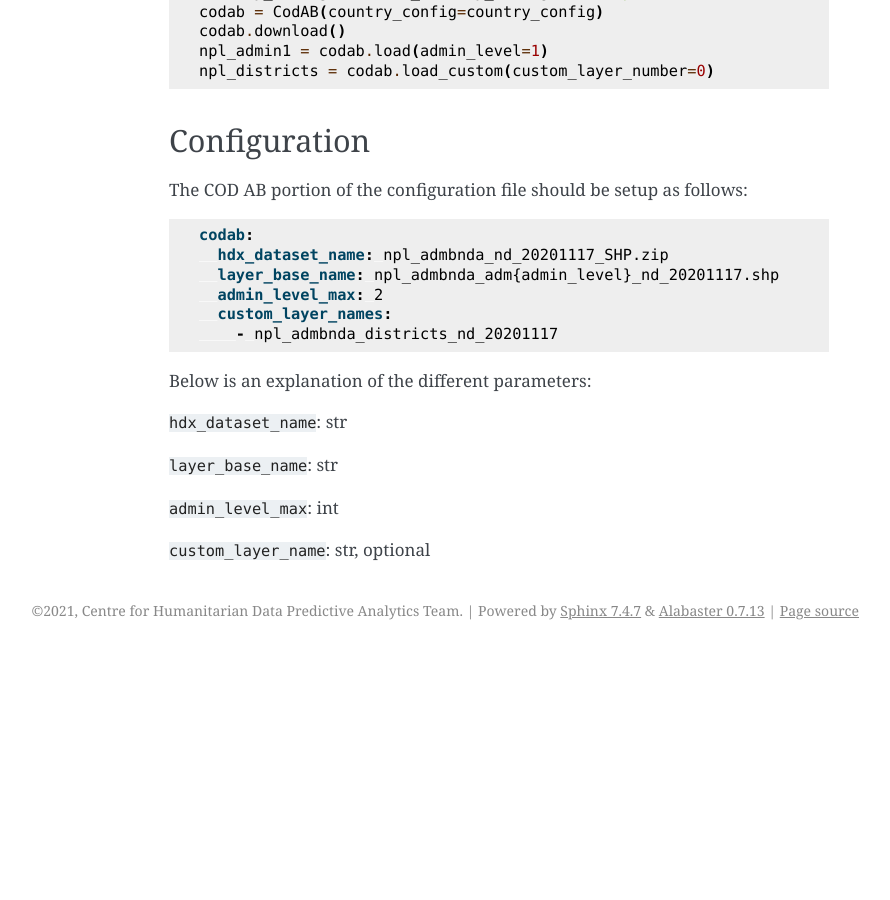
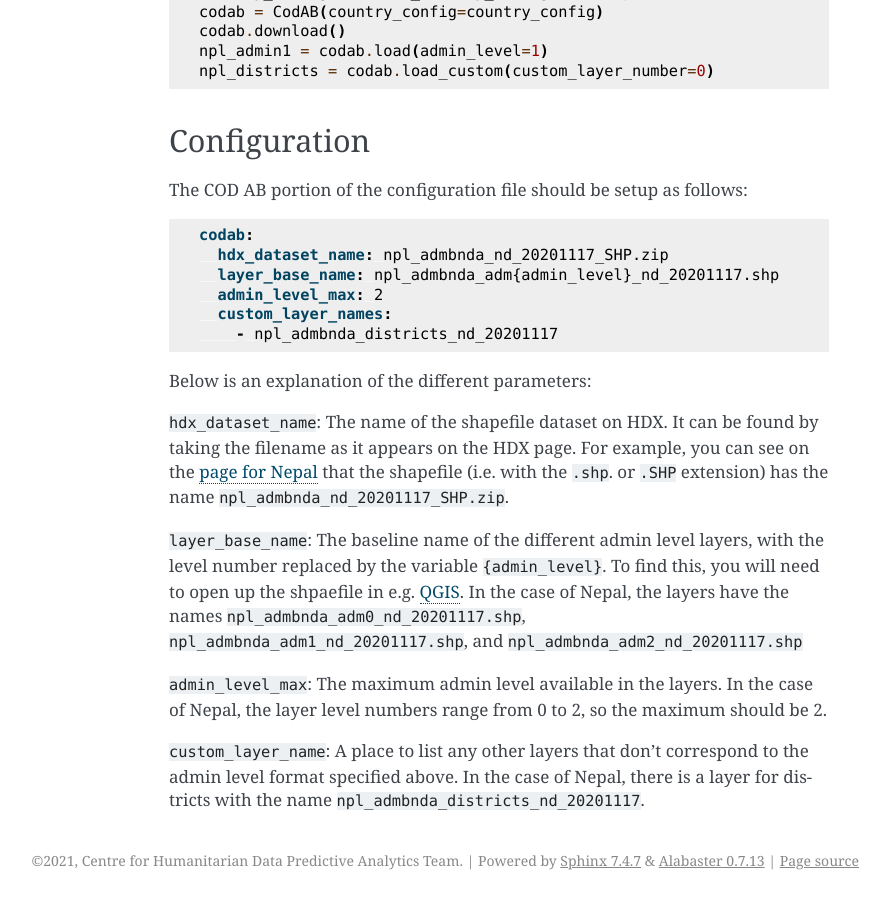
Before and after one commit to OCHA-DAP/ocha-anticipy, a Sphinx documentation site: the page built from docs/source/datasources/codab.rst, in a window 1280 px wide and 900 px high, scrolled down 1126 px. Shown: the whole window, without its empty margins (251-1141 px from the left). Built offline with Sphinx 7.4.7, drawn with Linux system fonts in a browser that asks for light colours; before the commit the page ends 1776 px from its top, so only the background shows below that.

Commit message:
Added COD AB config info

```diff
--- a/docs/source/datasources/codab.rst
+++ b/docs/source/datasources/codab.rst
@@ -83,10 +83,21 @@ should be setup as follows:
 
 Below is an explanation of the different parameters:
 
-``hdx_dataset_name``: str
+``hdx_dataset_name``: The name of the shapefile dataset on HDX. It can be found by taking
+the filename as it appears on the HDX page. For example, you can see on the
+`page for Nepal <https://data.humdata.org/dataset/cod-ab-npl>`_ that the shapefile
+(i.e. with the ``.shp``. or ``.SHP`` extension) has the name
+``npl_admbnda_nd_20201117_SHP.zip``.
 
-``layer_base_name``: str
+``layer_base_name``: The baseline name of the different admin level layers, with the
+level number replaced by the variable ``{admin_level}``. To find this, you will need
+to open up the shpaefile in e.g. `QGIS <https://www.qgis.org/en/site/>`_.
+In the case of Nepal, the layers have the names ``npl_admbnda_adm0_nd_20201117.shp``,
+``npl_admbnda_adm1_nd_20201117.shp``, and ``npl_admbnda_adm2_nd_20201117.shp``
 
-``admin_level_max``: int
+``admin_level_max``: The maximum admin level available in the layers. In the case of Nepal,
+the layer level numbers range from 0 to 2, so the maximum should be 2.
 
-``custom_layer_name``: str, optional
+``custom_layer_name``: A place to list any other layers that don't correspond to the
+admin level format specified above. In the case of Nepal, there is a layer for districts
+with the name ``npl_admbnda_districts_nd_20201117``.
```
